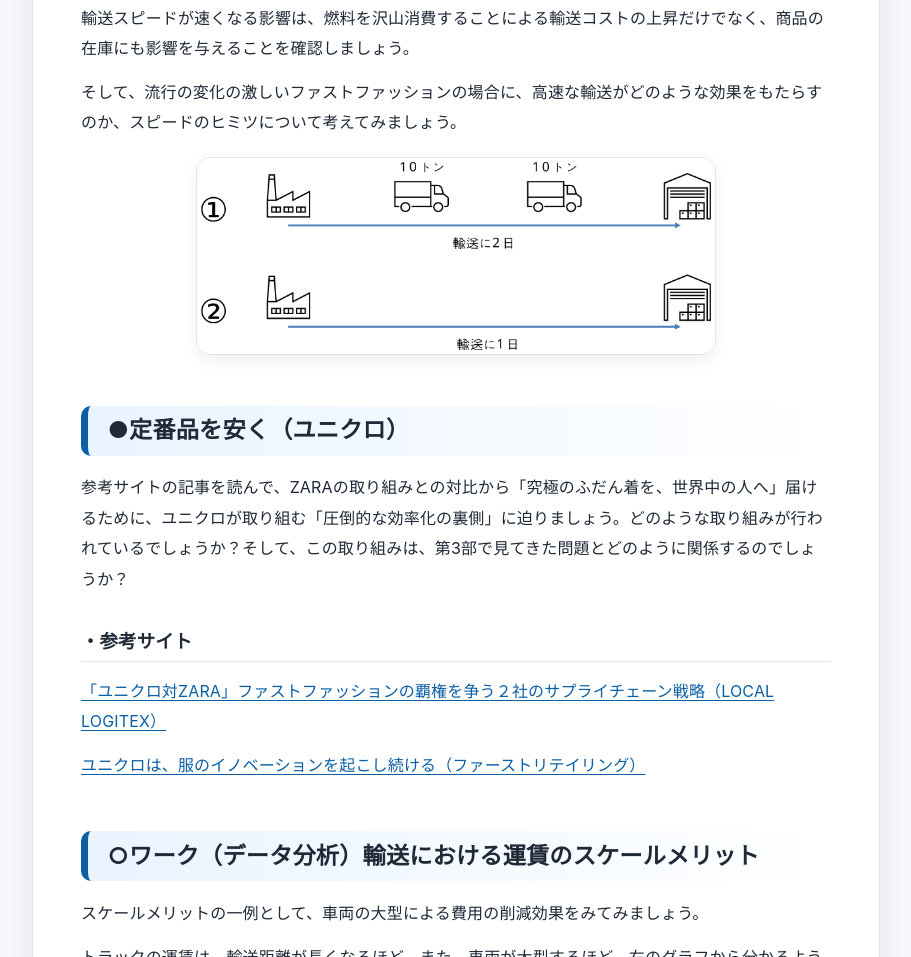
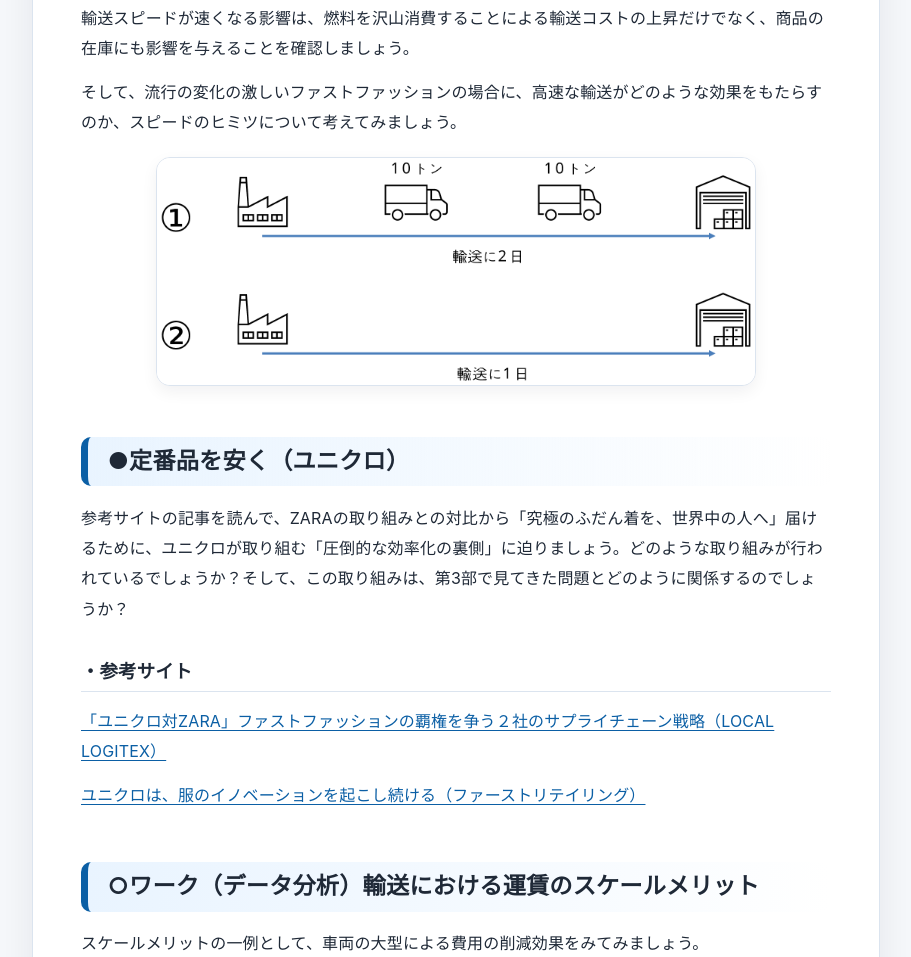
Before and after one commit to kaiyo-logi-tankyu/kaiyo-logi-tankyu.github.io, a plain HTML site: page fashion/chapter4.html in a window 1280 px wide. Shown: the part 1519-2476 px from the top of the page, without its empty margins (48-959 px from the left). Drawn offline with Linux system fonts and the light colour scheme.

Commit message:
Update chapter4.html

```diff
--- a/fashion/chapter4.html
+++ b/fashion/chapter4.html
@@ -41,7 +41,7 @@
       <p>では、②のように輸送スピードを2倍に、工場から倉庫まで1日で輸送できるようになった場合は、どのようになるでしょうか？工場と倉庫の間には何台のトラックが走っていて、輸送中の在庫量はどうなるでしょうか？</p>
       <p>輸送スピードが速くなる影響は、燃料を沢山消費することによる輸送コストの上昇だけでなく、商品の在庫にも影響を与えることを確認しましょう。</p>
       <p>そして、流行の変化の激しいファストファッションの場合に、高速な輸送がどのような効果をもたらすのか、スピードのヒミツについて考えてみましょう。</p>
-      <figure class="document-image" style="--figure-width: 520px;">
+      <figure class="document-image" style="--figure-width: 600px;">
         <img src="images/image13.png" alt="ファッションとサプライチェーン 教材画像 13">
       </figure>
       <h2 id="●定番品を安く-ユニクロ">●定番品を安く（ユニクロ）</h2>
```
